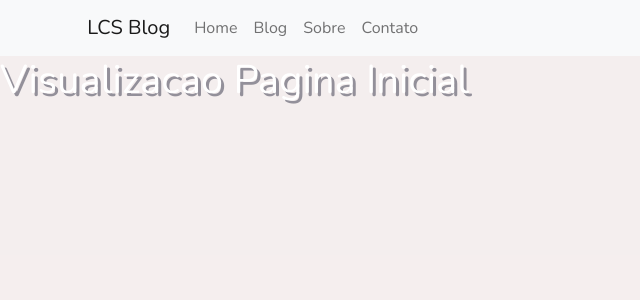
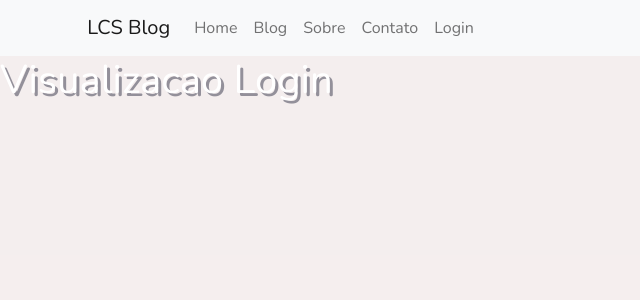
Before and after one commit to carloshsanto/blog, a React (Create React App) app: page /Login in a window 1280 px wide. Before the commit this address led to /. Shown: the top 300 px of the page, without its empty margins (0-640 px from the left). Built offline with nearby package versions, Linux system fonts and the light colour scheme.

Commit message:
pagina de login

```diff
--- a/src/App.js
+++ b/src/App.js
@@ -9,6 +9,7 @@
 import Home from './Pages/Home/Home';
 import Contact from './Pages/Contact/Contact';
 import NavBarApp from './Layouts/Navbar/Navbar';
+import Login from './Pages/Login/Login'
 
 
 function App() {
@@ -22,6 +23,7 @@
                 <Route path='Blog' element={<Blog /> } />
                 <Route path='About' element={<About /> } />
                 <Route path='Contact' element={<Contact /> } />
+                <Route path='Login' element={<Login /> } />
 
                 <Route path='*' element={ <Navigate replace to="/"/> } />
             </Route>
--- a/src/Layouts/Navbar/Navbar.js
+++ b/src/Layouts/Navbar/Navbar.js
@@ -22,6 +22,7 @@
                             <Nav.Link as={Link} to="/Blog" >Blog</Nav.Link>
                             <Nav.Link as={Link} to="/About" >Sobre</Nav.Link>
                             <Nav.Link as={Link} to="/Contact" >Contato</Nav.Link>
+                            <Nav.Link as={Link} to="/Login" >Login</Nav.Link>
                         </Nav>
                     </Navbar.Collapse>
                 </Container>
--- /dev/null
+++ b/src/Pages/Login/Login.js
@@ -0,0 +1,8 @@
+const Login= () => {
+    return(
+        <div>
+            <h1>Visualizacao Login</h1>
+        </div>
+    )
+}
+export default Login
```
